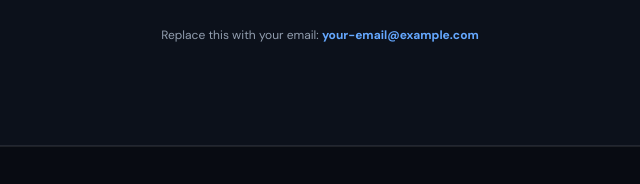
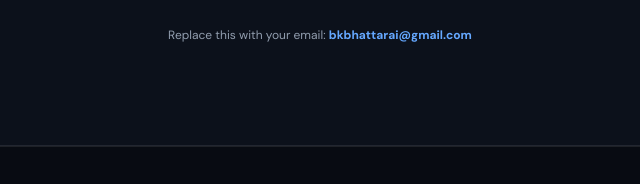
Before and after one commit to BBhattarai445/bbhattarai445.github.io, a plain HTML site: page index.html in a window 1280 px wide. Shown: the part 3106-3290 px from the top of the page, 320-960 px from the left. Drawn offline with Linux system fonts and the light colour scheme.

Commit message:
Update index.html

```diff
--- a/index.html
+++ b/index.html
@@ -255,13 +255,13 @@
           and interesting conversations.
         </p>
 
-        <a href="mailto:your-email@example.com" class="btn btn-primary">
+        <a href="mailto:bkbhattarai@gmail.com" class="btn btn-primary">
           Say Hello ✉
         </a>
 
         <p class="contact-email">
           Replace this with your email:
-          <strong>your-email@example.com</strong>
+          <strong>bkbhattarai@gmail.com</strong>
         </p>
       </div>
     </section>
```
